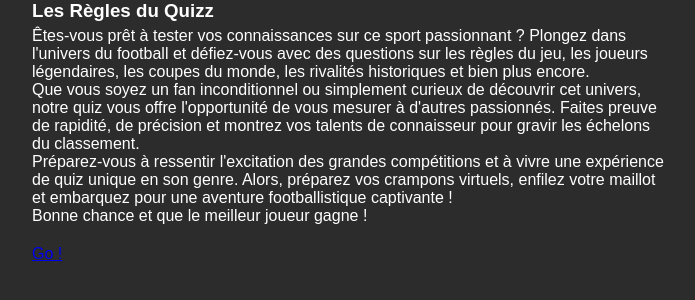
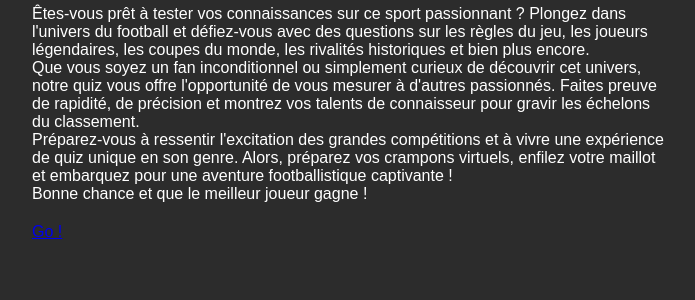
Before and after one commit to hichamzh/Quizz, a PHP site: page /Views/View_acceuil.php in a window 1280 px wide. Shown: the top 300 px of the page, without its empty margins (288-983 px from the left). Run offline with PHP 8.4, Linux system fonts and the light colour scheme.

Commit message:
update 17h28 au revoir

```diff
--- a/app/Views/View_acceuil.php
+++ b/app/Views/View_acceuil.php
@@ -15,12 +15,19 @@
         <?php endif ?>
     <section id="regles">
             <header class="regles">
-                <h3>Les Règles du Quizz</h3>
+                <h3></h3>
             </header>
             <main class="presentation">
-                <p>Êtes-vous prêt à tester vos connaissances sur ce sport passionnant ? Plongez dans l'univers du football et défiez-vous avec des questions sur les règles du jeu, les joueurs légendaires, les coupes du monde, les rivalités historiques et bien plus encore.</p>
-                <p>Que vous soyez un fan inconditionnel ou simplement curieux de découvrir cet univers, notre quiz vous offre l'opportunité de vous mesurer à d'autres passionnés. Faites preuve de rapidité, de précision et montrez vos talents de connaisseur pour gravir les échelons du classement.</p>
-                <p>Préparez-vous à ressentir l'excitation des grandes compétitions et à vivre une expérience de quiz unique en son genre. Alors, préparez vos crampons virtuels, enfilez votre maillot et embarquez pour une aventure footballistique captivante !</p>
+                <p>Êtes-vous prêt à tester vos connaissances sur ce sport passionnant ?
+                    Plongez dans l'univers du football et défiez-vous avec des questions sur les règles du jeu,
+                    les joueurs légendaires, les coupes du monde, les rivalités historiques et bien plus encore.</p>
+
+                <p>Que vous soyez un fan inconditionnel ou simplement curieux de découvrir cet univers, notre quiz vous offre l'opportunité de vous mesurer à d'autres passionnés.
+                    Faites preuve de rapidité, de précision et montrez vos talents de connaisseur pour gravir les échelons du classement.</p>
+
+                <p>Préparez-vous à ressentir l'excitation des grandes compétitions et à vivre une expérience de quiz unique en son genre.
+                    Alors, préparez vos crampons virtuels, enfilez votre maillot et embarquez pour une aventure footballistique captivante !</p>
+
                 <p>Bonne chance et que le meilleur joueur gagne !</p>
             </main>
 
```
